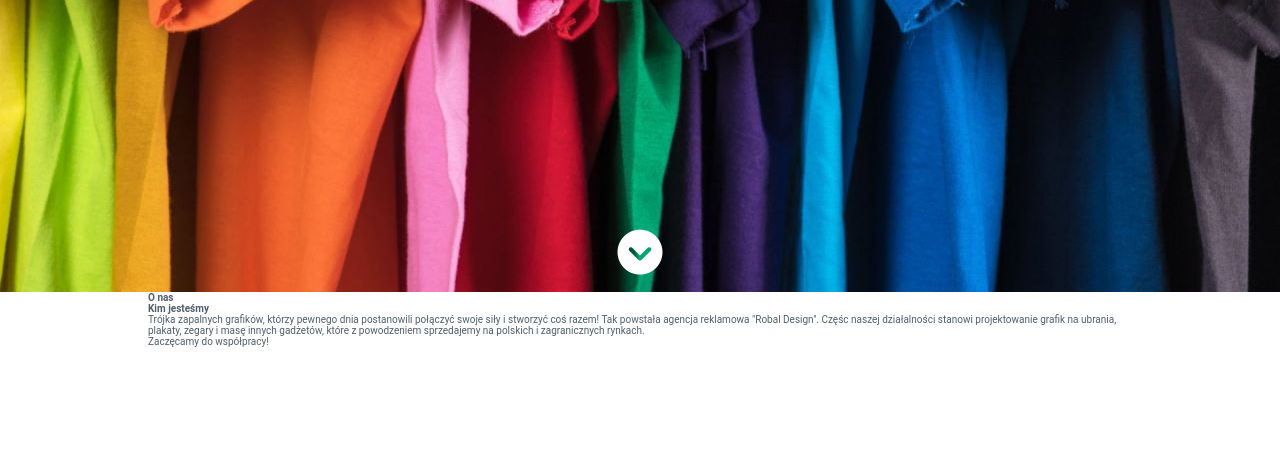
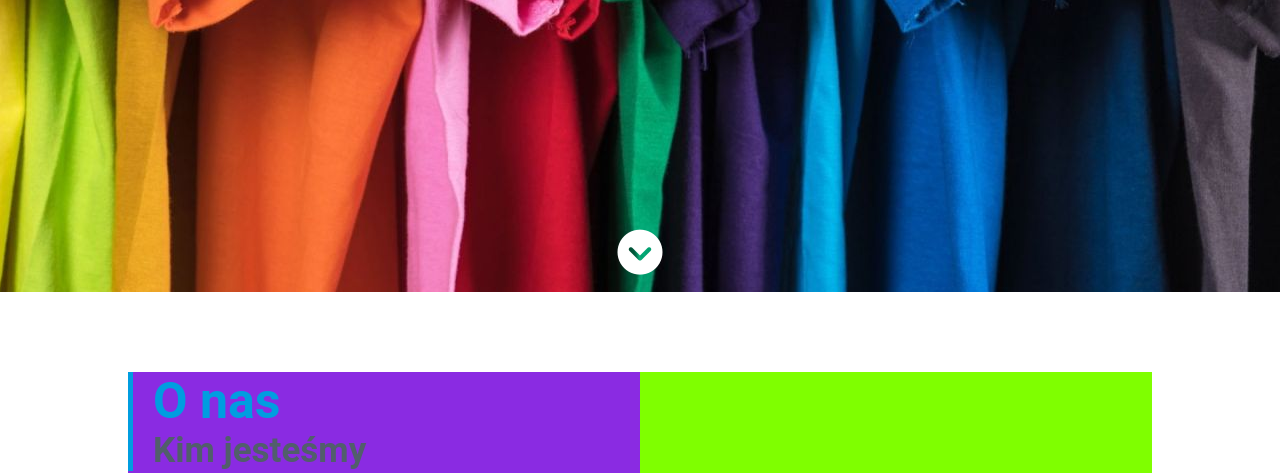
Before and after one commit to RomPop76/RobalDesignPage, a plain HTML site: page index.html in a window 1280 px wide. Shown: the part 508-981 px from the top of the page. Drawn offline with Linux system fonts and the light colour scheme.

Commit message:
AboutUs section 3

```diff
--- a/css/style.css
+++ b/css/style.css
@@ -148,24 +148,52 @@ section.aboutUs {
 }
 
 div.about {
-    margin-top: 80px;
+    display: flex;
+    margin: 80px auto;
+    /* background-color: aqua; */
     width: 80%;
-    margin: 0 auto;
-    padding-left: 20px;
-    color: var(--fontColor);
+    height: 200px;
+}
+
+div.aboutText {
+    display: flex;
+    flex-direction: column;
+    width: 50%;
+    height: 200px;
+    background-color: blueviolet;
+}
+
+div.aboutImage {
+    width: 50%;
+    height: 200px;
+    background-color: chartreuse;
 }
 
 div.aboutTittle {
-
+    width: 100%;
+    border-left: 5px solid var(--blue);
+    padding-left: 2rem;
+    /* background-recolor: chocolate; */
 }
 
-
-div.About h1 {
+div.aboutTittle h1 {
     font-size: 5rem;
     color: var(--blue);
 }
 
-div.About h2 {
+
+div.aboutTittle h2 {
     font-size: 3.5rem;
+    color: var(--fontColor);
+}
 
+div.aboutDescription {
+    width: 100%;
+    height: 50px;
+    background-color:cornflowerblue;
+    margin: 30px 0;
 }
+
+div.aboutDescription p {
+    font-size: 2rem;
+}
```
